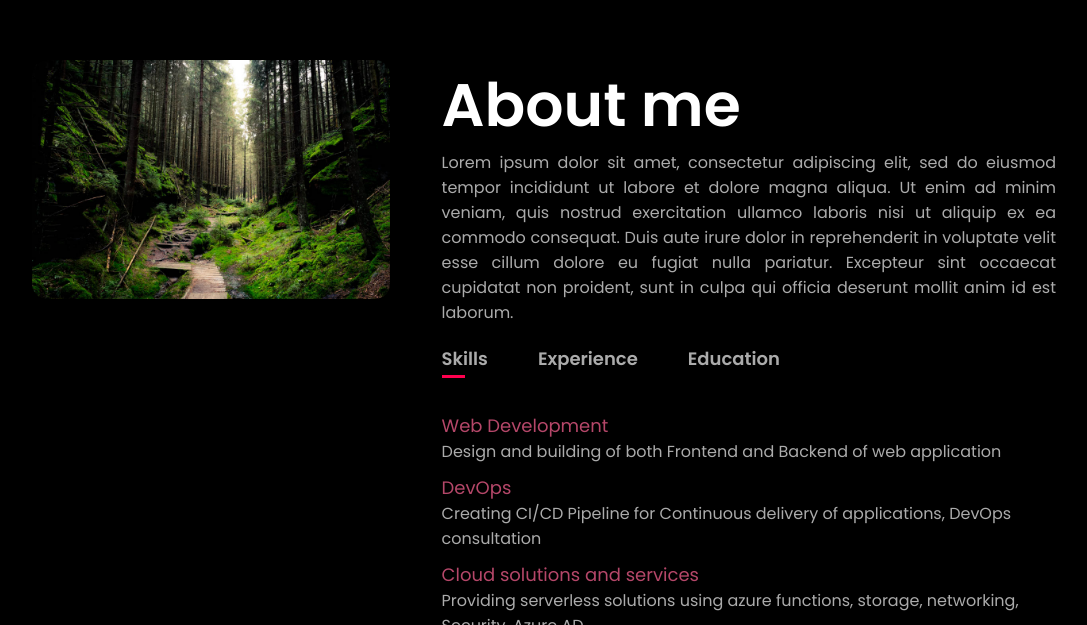
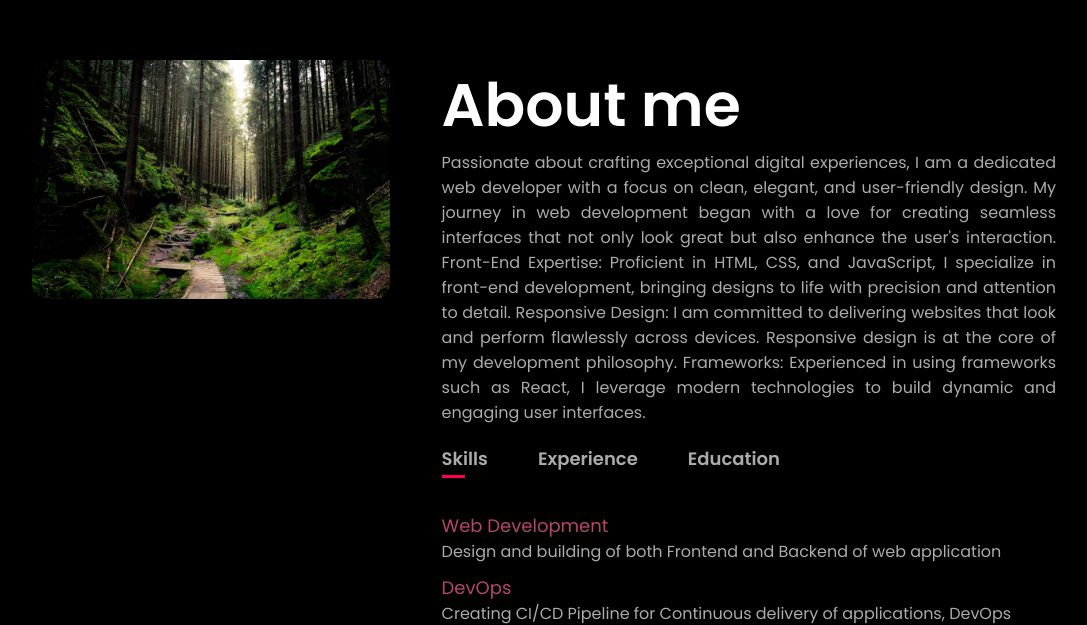
Before and after one commit to noorulamrin/personal_portfolio_latest, a plain HTML site: page index.html in a window 1280 px wide. Shown: the part 750-1375 px from the top of the page, without its empty margins (96-1183 px from the left). Drawn offline with Linux system fonts and the light colour scheme.

Commit message:
Update index.html

```diff
--- a/index.html
+++ b/index.html
@@ -47,13 +47,12 @@
         <div class="about-col-2">
           <h1 class="sub-title">About me</h1>
           <p style="text-align: justify">
-            Lorem ipsum dolor sit amet, consectetur adipiscing elit, sed do
-            eiusmod tempor incididunt ut labore et dolore magna aliqua. Ut
-            enim ad minim veniam, quis nostrud exercitation ullamco laboris
-            nisi ut aliquip ex ea commodo consequat. Duis aute irure dolor in
-            reprehenderit in voluptate velit esse cillum dolore eu fugiat
-            nulla pariatur. Excepteur sint occaecat cupidatat non proident,
-            sunt in culpa qui officia deserunt mollit anim id est laborum.
+            Passionate about crafting exceptional digital experiences, I am a dedicated web developer with a focus on clean, elegant, and user-friendly design. My journey in web development began with a love for creating seamless interfaces that not only look great but also enhance the user's interaction.
+            Front-End Expertise: Proficient in HTML, CSS, and JavaScript, I specialize in front-end development, bringing designs to life with precision and attention to detail.
+
+Responsive Design: I am committed to delivering websites that look and perform flawlessly across devices. Responsive design is at the core of my development philosophy.
+
+Frameworks: Experienced in using frameworks such as React, I leverage modern technologies to build dynamic and engaging user interfaces.
           </p>
           <div class="tab-titles">
             <div class="tab-links active-link" onclick="openTab('skills')">
```
